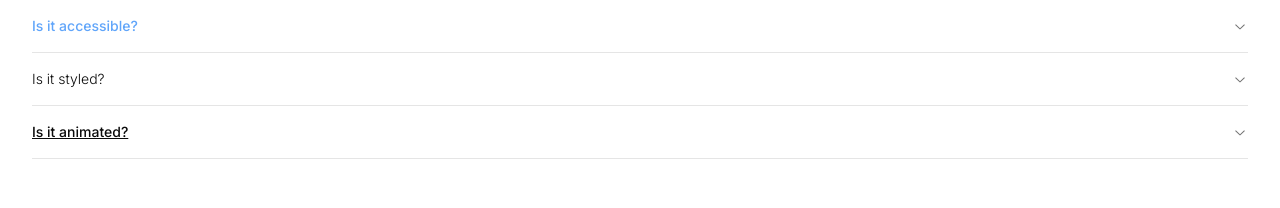
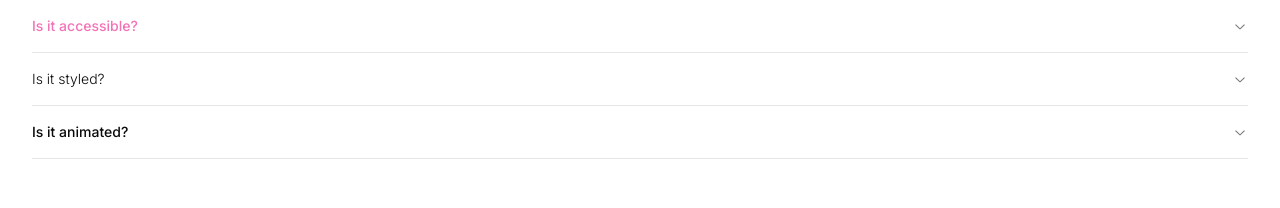
Before and after one commit to genrev-zapa-fgi/merge-conflict-demo, a Next.js app: page / in a window 1280 px wide. Shown: the top 208 px of the page. Built offline with nearby package versions, Linux system fonts and the light colour scheme.

Commit message:
PR to Merge Branch-2 (#2)
* branch-2 updates

```diff
--- a/components/molecules/accordion-demo.tsx
+++ b/components/molecules/accordion-demo.tsx
@@ -9,7 +9,7 @@ export function AccordionDemo() {
     return (
         <Accordion type="single" collapsible className="w-full">
             <AccordionItem value="item-1">
-                <AccordionTrigger className={"text-blue-400"}>Is it accessible?</AccordionTrigger>
+                <AccordionTrigger className={"text-pink-400"}>Is it accessible?</AccordionTrigger>
                 <AccordionContent>
                     Yes. It adheres to the WAI-ARIA design pattern.
                 </AccordionContent>
@@ -22,7 +22,7 @@ export function AccordionDemo() {
                 </AccordionContent>
             </AccordionItem>
             <AccordionItem value="item-3">
-                <AccordionTrigger className={"underline"}>Is it animated?</AccordionTrigger>
+                <AccordionTrigger className={""}>Is it animated?</AccordionTrigger>
                 <AccordionContent>
                     Yes. It's animated by default, but you can disable it if you prefer.
                 </AccordionContent>
```
